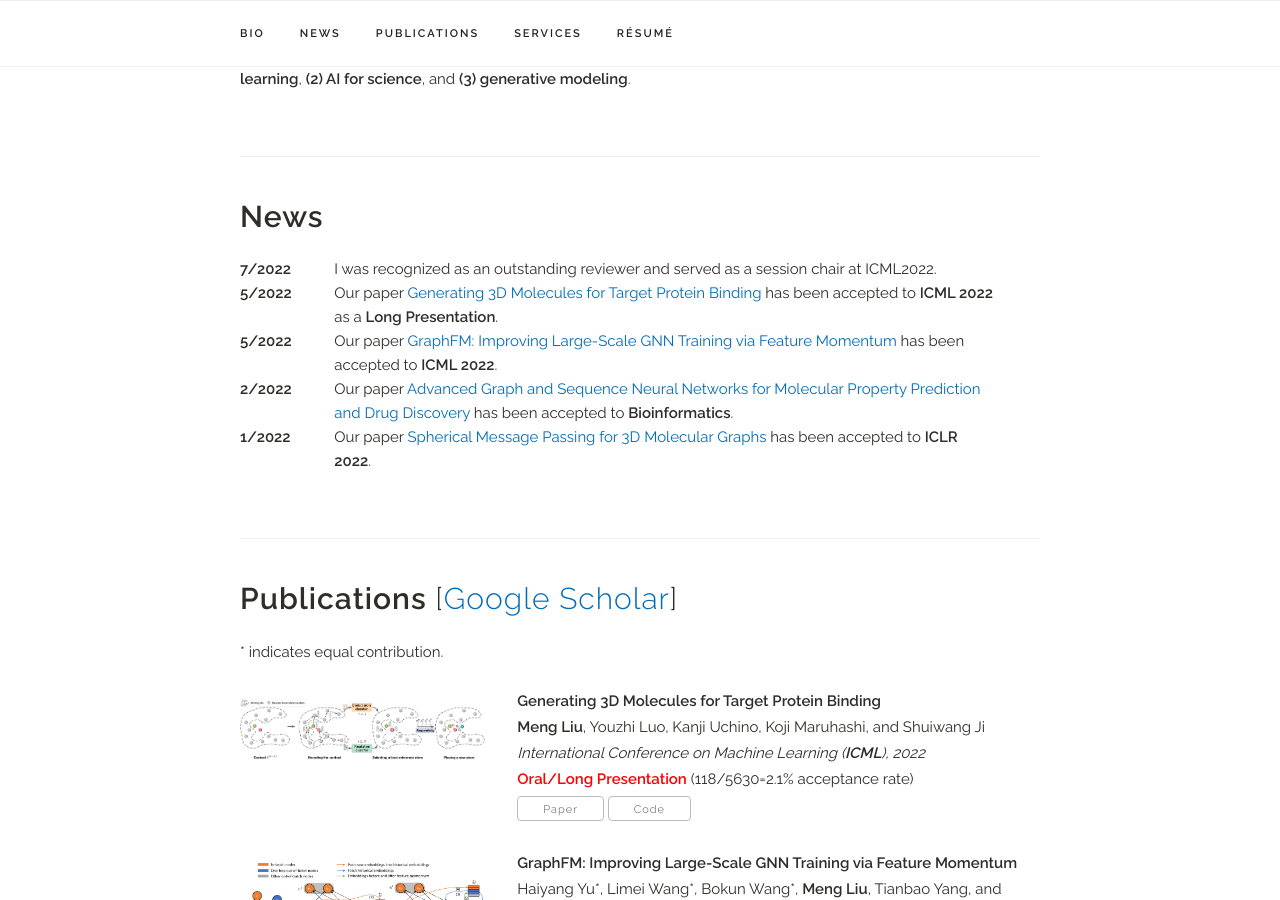
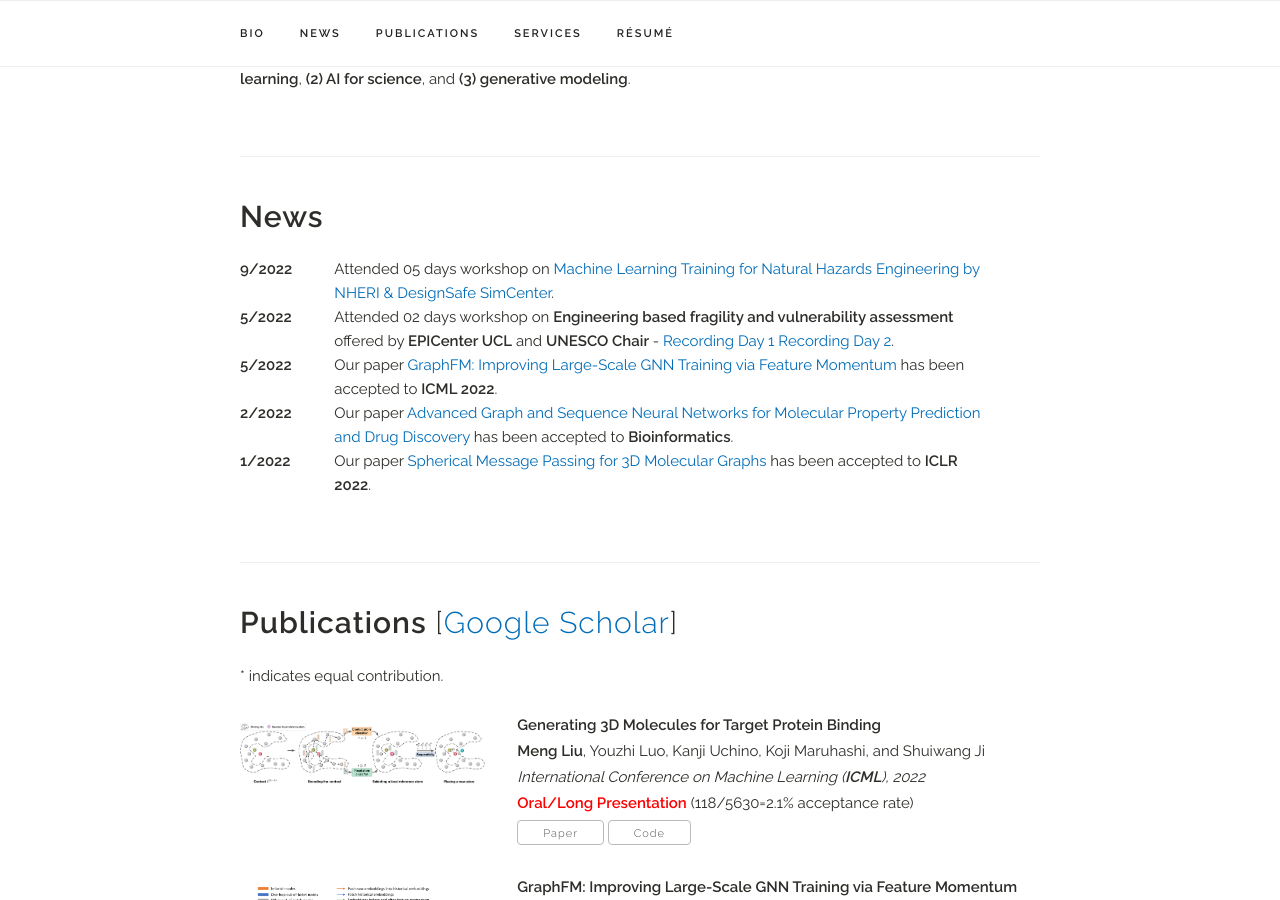
Before and after one commit to aleemulla/aleemulla.github.io, a Jekyll site: the page built from index.html, in a window 1280 px wide and 900 px high, scrolled down 523 px. Built offline with Jekyll 4.4.1, drawn with Linux system fonts in a browser that asks for light colours; a style sheet for code colours, icons or effects is not loaded.

Commit message:
ninth commit

```diff
--- a/_data/news.yaml
+++ b/_data/news.yaml
@@ -4,10 +4,10 @@ news:
 # - title: "<a href='https://gitlab.com/LMSAL_HUB/aia_hub/aiapy'>aiapy</a> is now citeable! <b>available at <a href='https://zenodo.org/record/4016983#.X1gmHGdKhMN'>Zenodo</a></b>"
 #  date: "09/2020"
 
-- title: "I was recognized as an outstanding reviewer and served as a session chair at ICML2022."
-  date: "7/2022"
+- title: "Attended 05 days workshop on <a href='https://nheri-simcenter.github.io/SimCenter_DesignSafe_ML_2022/source/lecture_videos.html'>Machine Learning Training for Natural Hazards Engineering by NHERI & DesignSafe SimCenter</a>."
+  date: "9/2022"
 
-- title: "Our paper <a href='https://arxiv.org/abs/2204.09410'>Generating 3D Molecules for Target Protein Binding</a> has been accepted to <b>ICML 2022</b> as a <b>Long Presentation</b>."
+- title: "Attended 02 days workshop on <b>Engineering based fragility and vulnerability assessment</b> offered by <b>EPICenter UCL</b> and <b>UNESCO Chair</b> - <a href='https://www.youtube.com/watch?v=rgS4XkcslhM'>Recording Day 1</a> <a href='https://www.youtube.com/watch?v=DqIbE-SDGZg'>Recording Day 2</a>."
   date: "5/2022"
 
 - title: "Our paper <a href='https://mengliu1998.github.io'>GraphFM: Improving Large-Scale GNN Training via Feature Momentum</a> has been accepted to <b>ICML 2022</b>."
```
